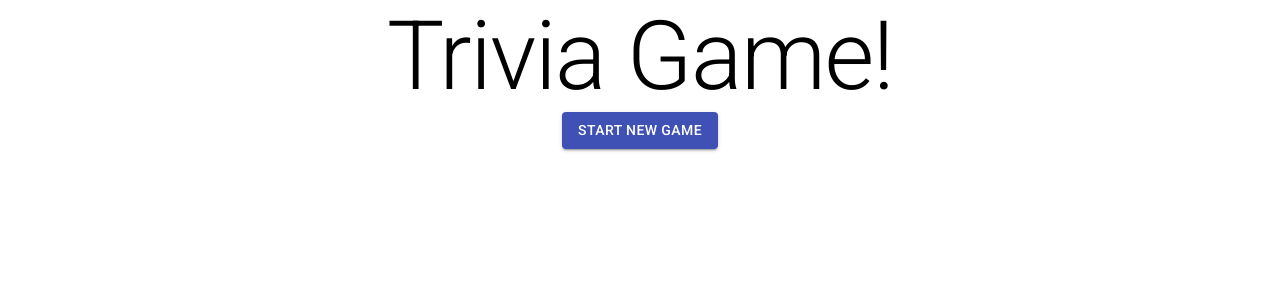
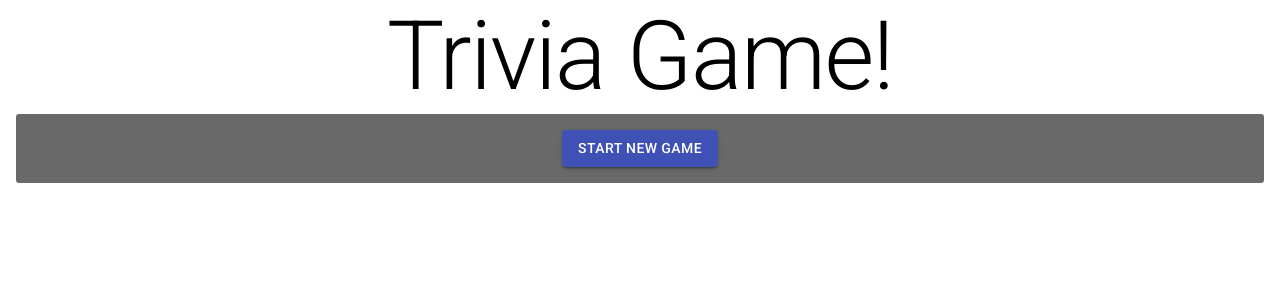
Before and after one commit to DruSerkes/trivia-game, a React (Create React App) app: page / in a window 1280 px wide. Shown: the top 300 px of the page. Built offline with nearby package versions, Linux system fonts and the light colour scheme.

Commit message:
style TriviaGame component

```diff
--- a/src/App.css
+++ b/src/App.css
@@ -1,5 +1,14 @@
 .App {
 	text-align: center;
+}
+
+.TriviaGame {
+	background-color: dimgray;
+    width: 95%;
+    margin: 0 auto;
+    padding: 1rem;
+    border: 2px solid white;
+    border-radius: 5px;
 }
 
 .Answer {
```
